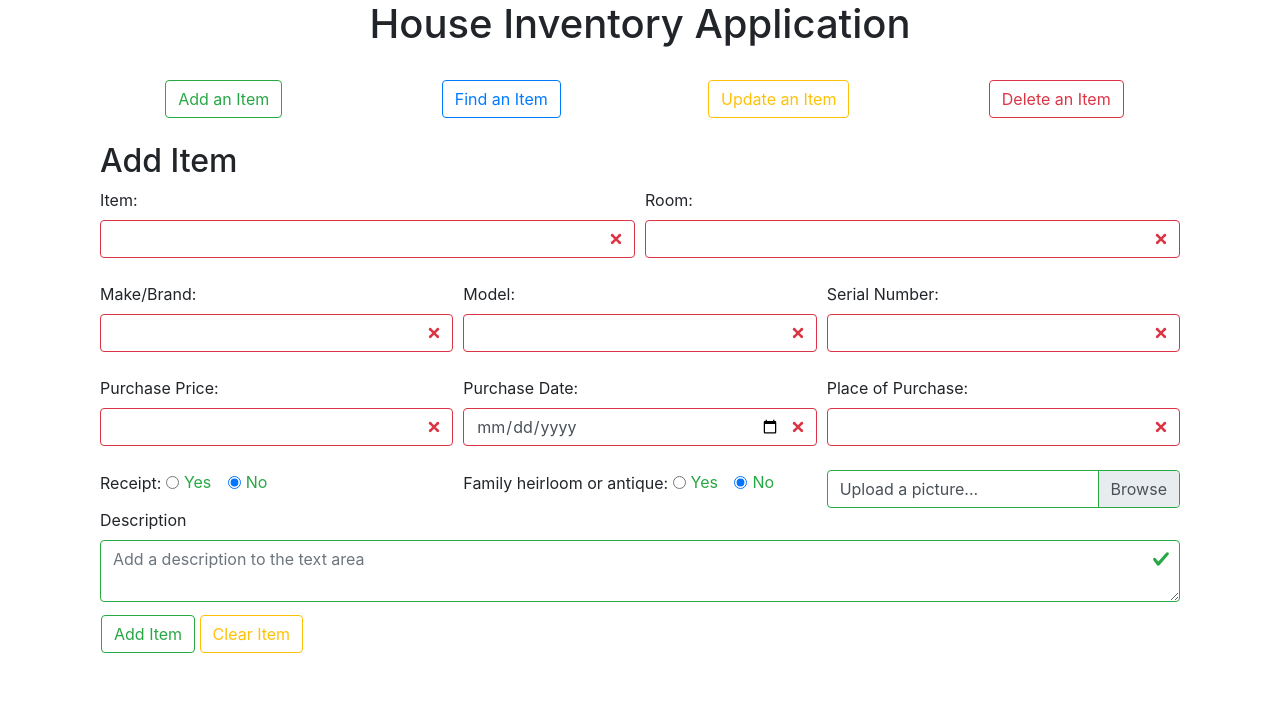
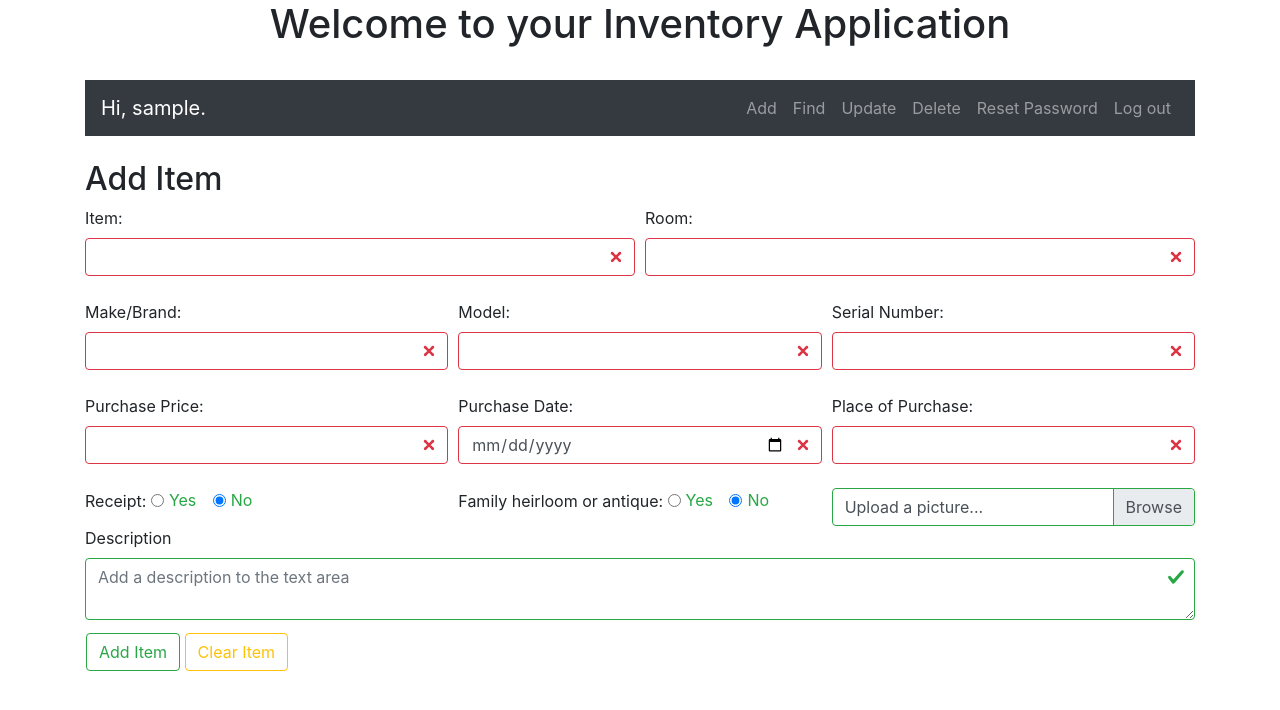
Before and after one commit to Viper66Oz/basic-web-app, a PHP site: page /create.php in a window 1280 px wide. Shown: the top 710 px of the page. Run offline with PHP 8.4, Linux system fonts and the light colour scheme; the visitor is signed in with stand-in values (Sample User, id 1).

Commit message:
Update header.php

```diff
--- a/public/templates/header.php
+++ b/public/templates/header.php
@@ -1,32 +1,40 @@
+<?php
+// Initialize the session
+session_start();
+
+// Check if the user is logged in, if not then redirect him to login page
+if(!isset($_SESSION["loggedin"]) || $_SESSION["loggedin"] !== true){
+    header("location: login.php");
+    exit;
+}
+?>
 <!doctype html>
 <html lang="en">
-
 <head>
     <title>Basic Web Application - Shane Jenkins u3118500</title>
     <meta charset="utf-8">
     <link rel="stylesheet" href="https://stackpath.bootstrapcdn.com/bootstrap/4.3.1/css/bootstrap.min.css" integrity="sha384-ggOyR0iXCbMQv3Xipma34MD+dH/1fQ784/j6cY/iJTQUOhcWr7x9JvoRxT2MZw1T" crossorigin="anonymous">
     <link rel="stylesheet" href="assets/css/stylesheet.css">
 </head>
-
 <body>
-    <div class="container-fluid">
-        <div class="container">
-            <h1 class="text-center">House Inventory Application</h1>
-            <br>
-            <div class="container text-center">
-                <div class="row">
-                    <div class="col-sm-3">
-                        <a class="btn btn-outline-success text-center" href="create.php" role="button">Add an Item</a>
-                    </div>
-                    <div class="col-sm-3">
-                        <a class="btn btn-outline-primary" href="read.php" role="button">Find an Item</a>
-                    </div>
-                    <div class="col-sm-3">
-                        <a class="btn btn-outline-warning" href="update.php" role="button">Update an Item</a>
-                    </div>
-                    <div class="col-sm-3">
-                        <a class="btn btn-outline-danger" href="delete.php" role="button">Delete an Item</a>
-                    </div>
-                </div>
+    <div class="container text-center">
+        <h1>Welcome to your Inventory Application</h1>
+        <br>
+        <nav class="navbar navbar-expand-md navbar-dark bg-dark">
+            <a href="#" class="navbar-brand">Hi, <?php echo htmlspecialchars($_SESSION["username"]); ?>.</a>
+            <button class="navbar-toggler" data-toggle="collapse" data-target="#navbarMenu">
+                <span class="navbar-toggler-icon"></span>
+            </button>
+            <div class="collapse navbar-collapse" id="navbarMenu">
+                <ul class="navbar-nav ml-auto">
+                    <li class="nav-item"><a href="create.php" class="nav-link">Add</a></li>
+                    <li class="nav-item"><a href="read.php" class="nav-link">Find</a></li>
+                    <li class="nav-item"><a href="update.php" class="nav-link">Update</a></li>
+                    <li class="nav-item"><a href="delete.php" class="nav-link">Delete</a></li>
+                    <li class="nav-item"><a href="reset.php" class="nav-link">Reset Password</a></li>
+                    <li class="nav-item"><a href="logout.php" class="nav-link">Log out</a></li>
+                </ul>
             </div>
-            <br>
+        </nav>
+    </div>
+    <br>
```
